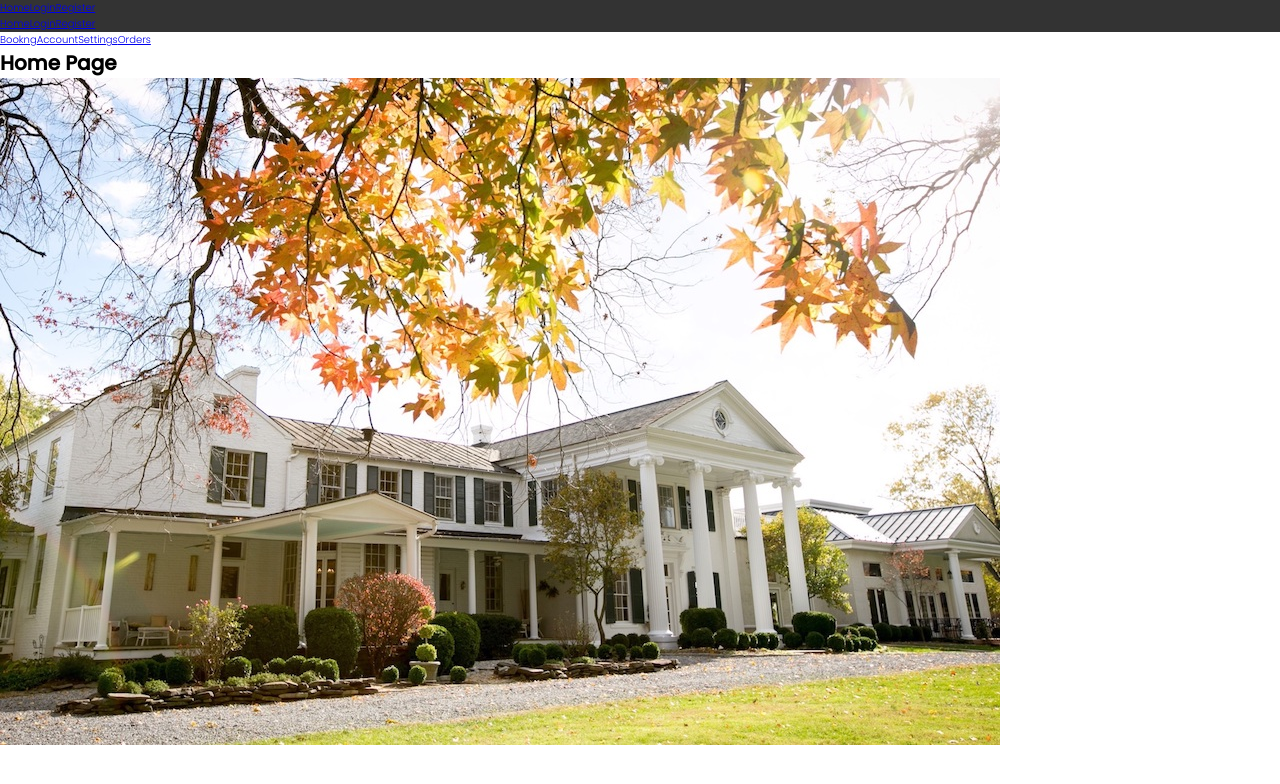
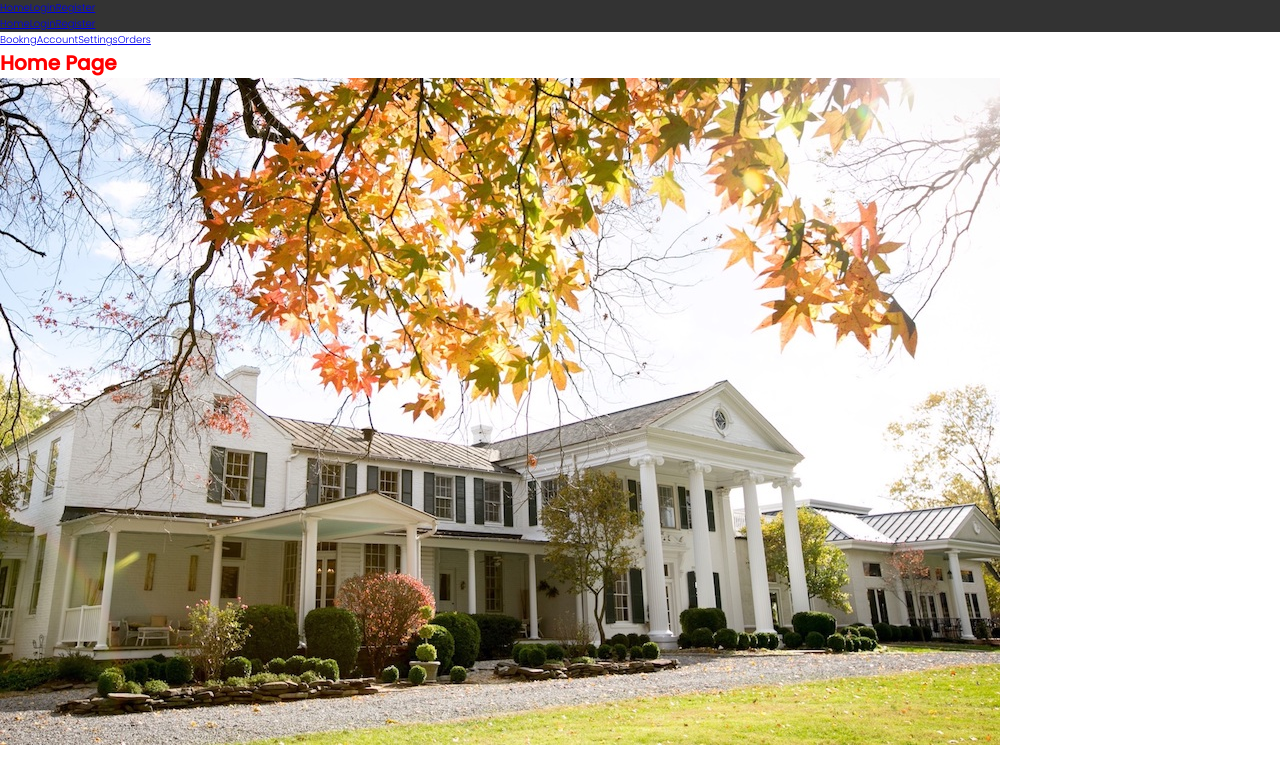
Before and after one commit to adogbeji/MERNSocialNetwork, a Next.js app in the folder client/: page / in a window 1280 px wide. Shown: the top 784 px of the page. Built offline with nearby package versions, Linux system fonts and the light colour scheme.

Commit message:
Create SASS file for home page & import it

```diff
--- a/client/pages/index.js
+++ b/client/pages/index.js
@@ -1,7 +1,9 @@
+import styles from './styles/index.module.scss';
+
 const Home = () => {
   return (
     <div>
-      <h1>Home Page</h1>
+      <h1 className={styles.text}>Home Page</h1>
       <img src="/images/gal-1.jpeg" alt="Dummy Image"/>
     </div>
   );
--- /dev/null
+++ b/client/pages/styles/index.module.scss
@@ -0,0 +1,5 @@
+// Page styles can either be put in the 'styles' or 'pages' folder
+
+.text {
+    color: #FF0000;
+}
```
